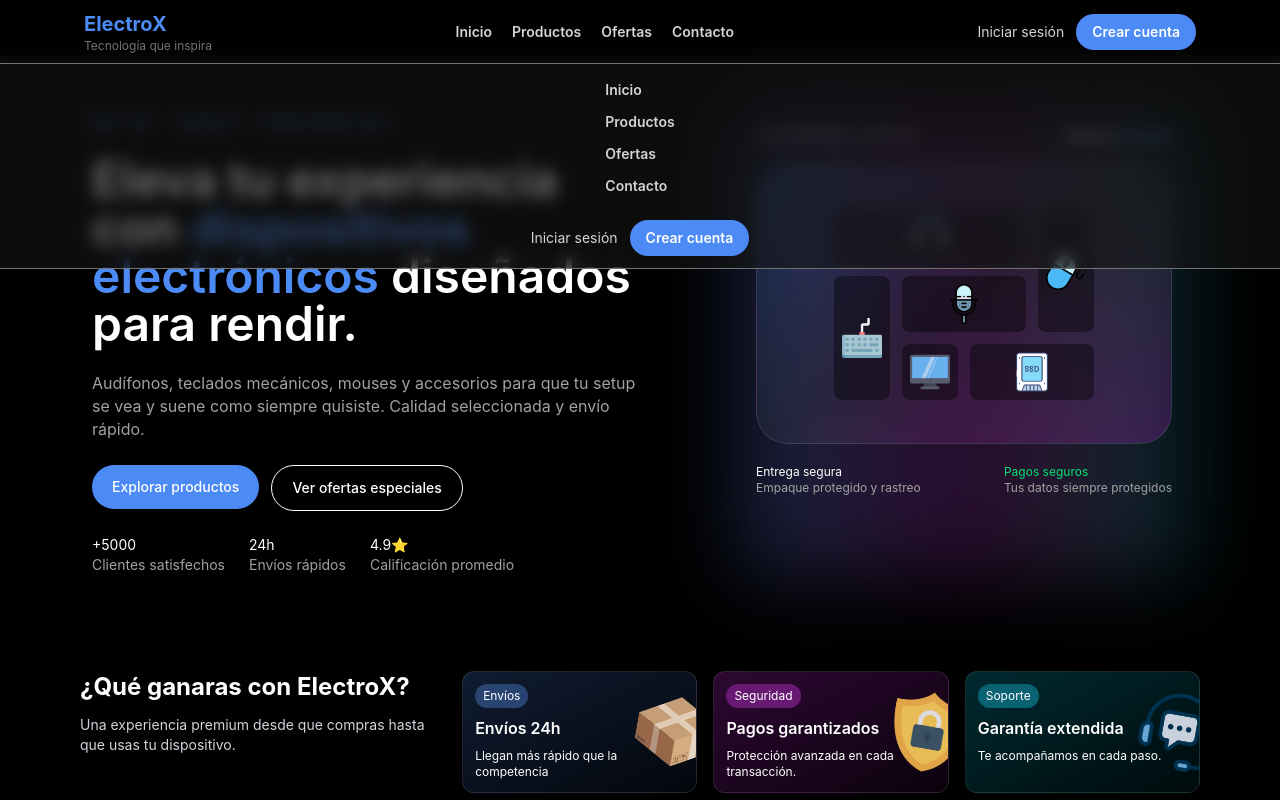
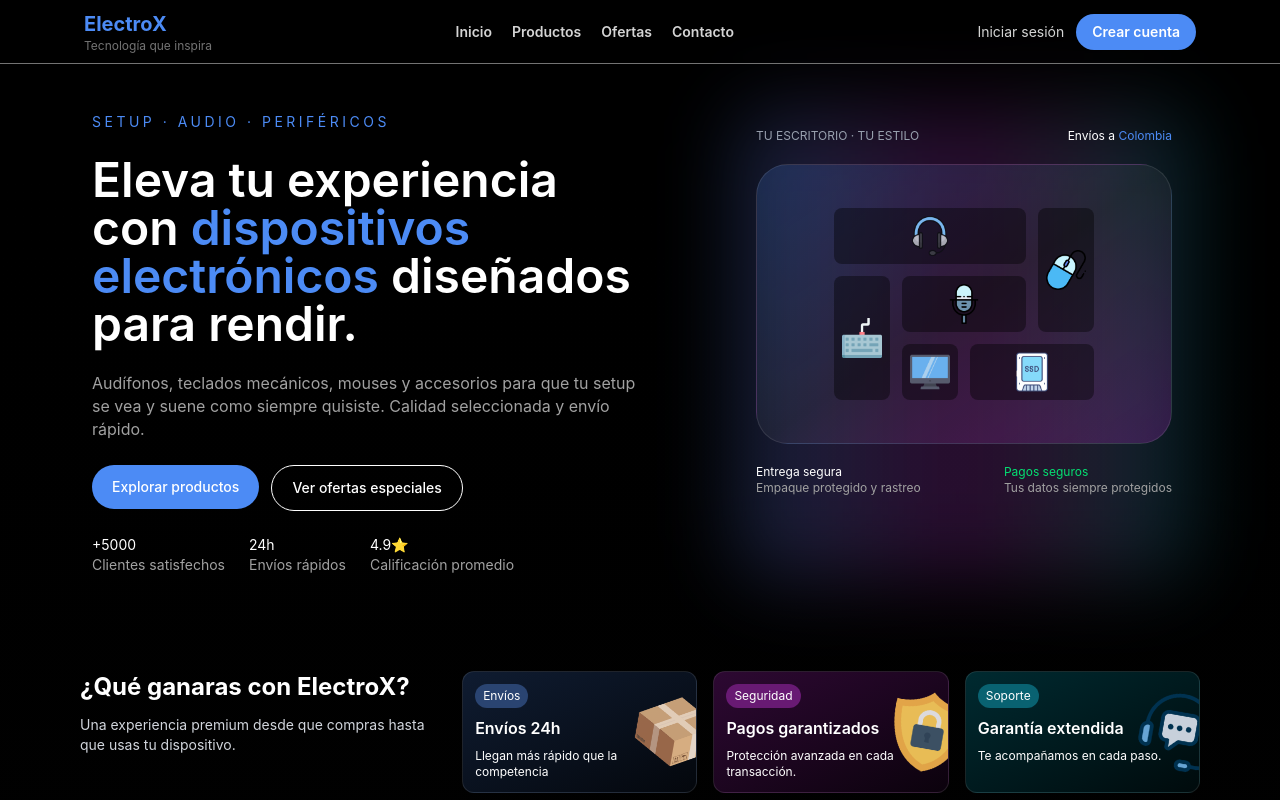
Before and after one commit to miguelgomez920/electrox-landing-page, a React (Vite) app: page / in a window 1280 px wide. Shown: the top 800 px of the page. Built offline with nearby package versions, Linux system fonts and the light colour scheme.

Commit message:
cambio navbar y overflow-x-hidden

```diff
--- a/src/App.jsx
+++ b/src/App.jsx
@@ -37,7 +37,7 @@ function App() {
   // ===== RETURN UI =====
   return (
     // bg-gradient-to-b from-black via-[#0b0b0b] to-black
-    <div className="min-h-screen bg-linear-to-b from-black via-[#0b0b0b] to-black overflow-x-hidden">
+    <div className="min-h-screen bg-linear-to-b from-black via-[#0b0b0b] to-black ">
       <Navbar/>
       <main className="max-w-6xl mx-auto px-4 pb-20">
         <Hero/>
--- a/src/components/Navbar.jsx
+++ b/src/components/Navbar.jsx
@@ -5,7 +5,7 @@ import { useState } from "react";
 
 function Navbar() {
 
-  const [mobileDrawerOpen, setMobileDrawerOpen] = useState(true);
+  const [mobileDrawerOpen, setMobileDrawerOpen] = useState(false);
 
   const toggleNavbar = () => {
     setMobileDrawerOpen(!mobileDrawerOpen);
```
